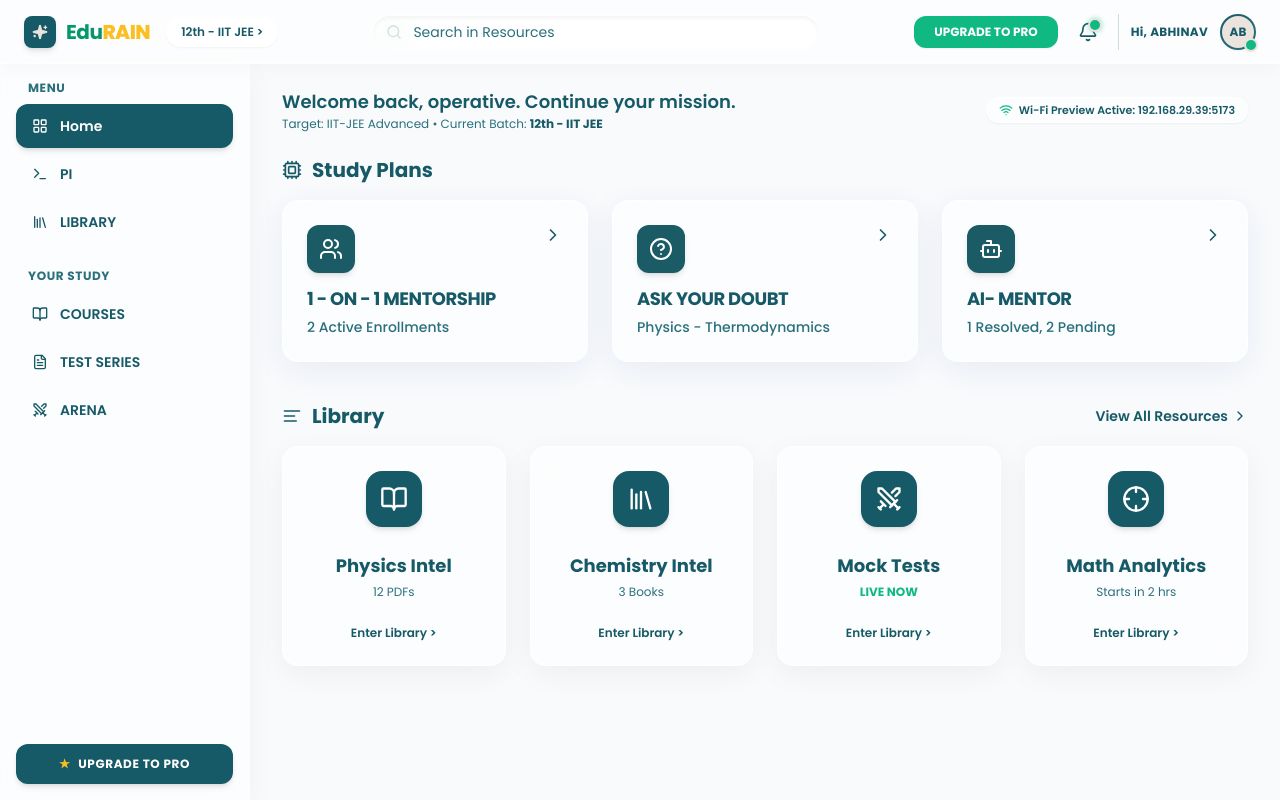
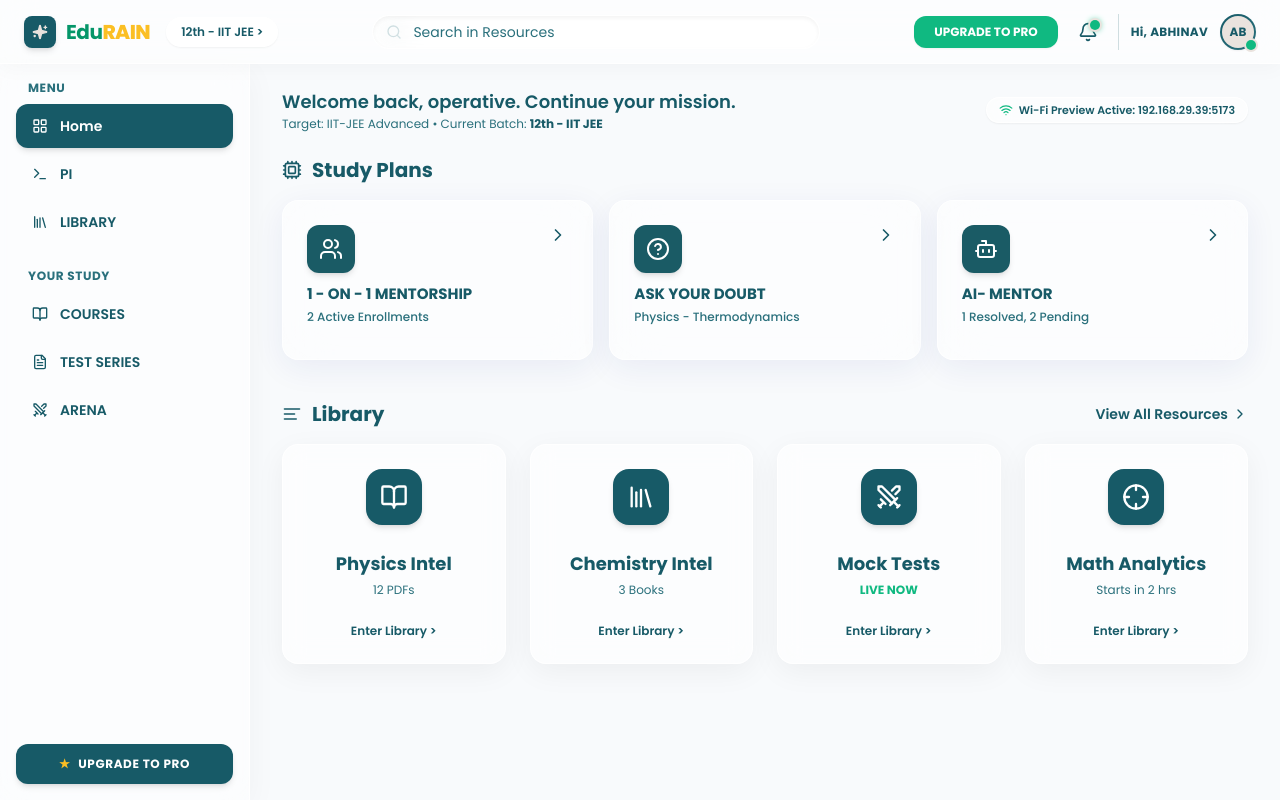
Before and after one commit to tshivankar02-cmyk/edurain-ui-white, a React (Vite) app: page / in a window 1280 px wide. Built offline with nearby package versions, Linux system fonts and the light colour scheme.

Commit message:
Update UI styling

```diff
--- a/src/App.tsx
+++ b/src/App.tsx
@@ -680,26 +680,26 @@ export function App() {
                   <h2 className="text-lg sm:text-xl font-bold text-[#175A67]">Study Plans</h2>
                 </div>
 
-                <div className="grid grid-cols-1 sm:grid-cols-2 lg:grid-cols-3 gap-4 sm:gap-6">
+                <div className="grid grid-cols-1 sm:grid-cols-2 lg:grid-cols-3 gap-4 lg:gap-4">
                   {filteredStudyPlans.map((plan) => {
                     const IconComponent = plan.icon;
                     return (
                       <div
                         key={plan.id}
                         onClick={plan.action}
-                        className="group bg-white/50 hover:bg-white/70 backdrop-blur-xl border border-white/70 hover:border-white rounded-2xl p-5 sm:p-6 shadow-[0_8px_32px_0_rgba(31,38,135,0.07)] hover:shadow-[0_14px_44px_0_rgba(31,38,135,0.12)] transition-all duration-300 ease-out hover:-translate-y-1 cursor-pointer flex flex-col justify-between min-h-[140px] sm:min-h-[160px] active:scale-[0.98]"
+                        className="group bg-white/50 hover:bg-white/70 backdrop-blur-xl border border-white/70 hover:border-white rounded-2xl p-5 sm:p-6 shadow-[0_8px_32px_0_rgba(31,38,135,0.07)] hover:shadow-[0_14px_44px_0_rgba(31,38,135,0.12)] transition-all duration-300 ease-out hover:-translate-y-1 cursor-pointer flex flex-col  min-h-[140px] sm:min-h-[160px] active:scale-[0.98]"
                       >
-                        <div className="flex items-start justify-between">
+                        <div className="w-full flex items-start justify-between">
                           <div className="w-10 h-10 sm:w-12 sm:h-12 bg-[#1a5b65] text-white rounded-xl flex items-center justify-center shadow-md group-hover:scale-105 transition-transform">
                             <IconComponent className="w-5 h-5 sm:w-6 sm:h-6 text-white" />
                           </div>
                           <ChevronRight className="w-5 h-5 text-[#175A67] group-hover:translate-x-1 transition-transform" />
                         </div>
                         <div>
-                          <h3 className="font-bold text-[#175A67] text-base sm:text-lg mt-3 leading-tight tracking-tight">
+                          <h3 className="font-bold text-[#175A67] text-[15px] mt-3 leading-tight tracking-tightt">
                             {plan.title}
                           </h3>
-                          <p className="text-[#2A707C] text-xs sm:text-sm mt-1 font-medium">{plan.subtitle}</p>
+                          <p className="text-[#2A707C] text-[12px] mt-1 font-medium">{plan.subtitle}</p>
                         </div>
                       </div>
                     );
```
Also changed, not shown: 1 other file (tests, documents, lock files or other folders).
